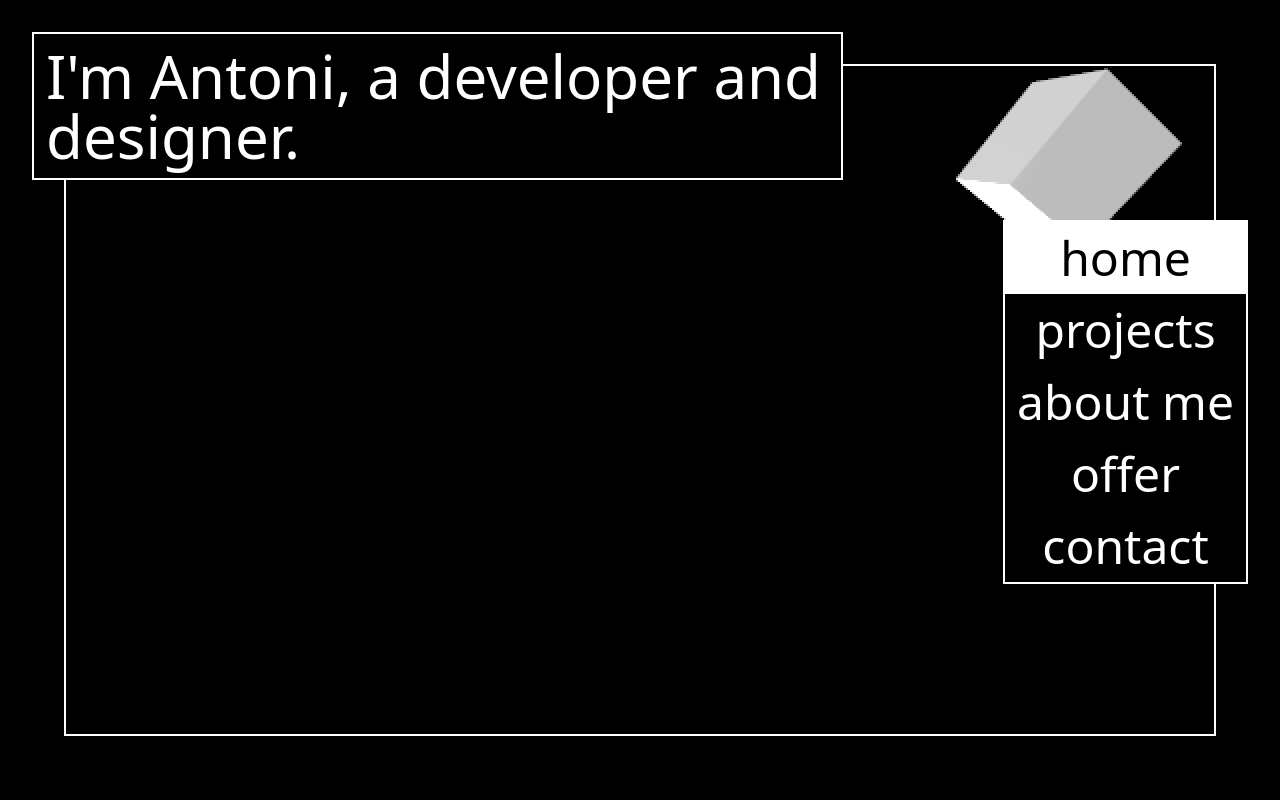
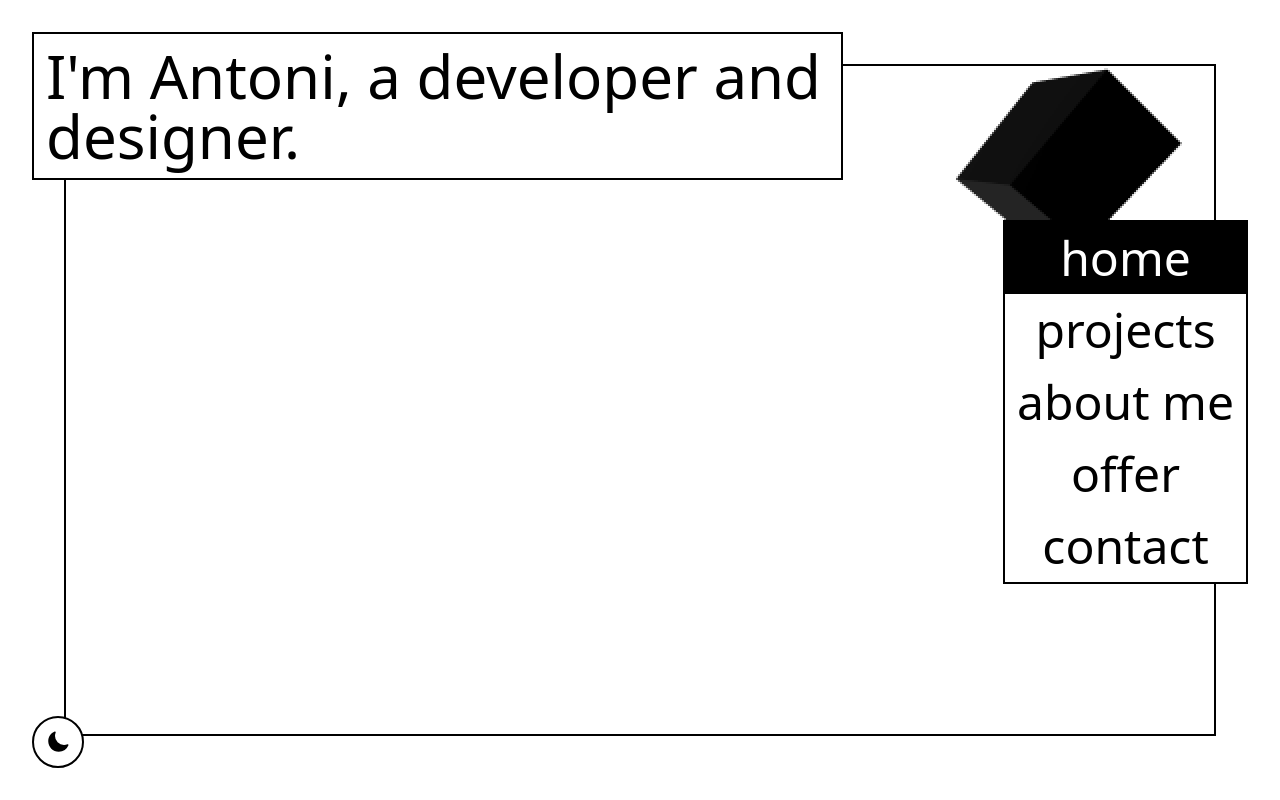
Before and after one commit to tyruji/antonidesigns, a React (Vite) app in the folder site/: page / in a window 1280 px wide. Built offline with nearby package versions, Linux system fonts and the light colour scheme.

Commit message:
Added light and dark mode

```diff
--- a/site/package.json
+++ b/site/package.json
@@ -11,6 +11,7 @@
   },
   "dependencies": {
     "@gsap/react": "^2.1.2",
+    "@heroicons/react": "^2.2.0",
     "@react-spring/three": "^10.0.1",
     "@react-three/drei": "^10.7.3",
     "@react-three/fiber": "^9.3.0",
--- a/site/src/App.jsx
+++ b/site/src/App.jsx
@@ -55,7 +55,7 @@ const SquareAnimation = ({ onAnimationComplete }) => {
         {[...Array(numSquares)].map((_, i) => (
           <div
             key={i}
-            className="absolute inset-0 square border-3 border-black"
+            className="absolute inset-0 square border-3 border-secondary"
           />
         ))}
       </div>
@@ -77,7 +77,7 @@ function App() {
   };
 
   return (
-    <div className="bg-white">
+    <div className="bg-primary">
       {!showPixels && (
         <SquareAnimation onAnimationComplete={handleSquareComplete} />
       )}
--- a/site/src/Components/AboutMeDisplay.jsx
+++ b/site/src/Components/AboutMeDisplay.jsx
@@ -31,10 +31,10 @@ export default function AboutMeDisplay({ part="header" }) {
       >
         <img
           src={src}
-          className="w-full h-auto object-contain hover:scale-120 transition cursor-pointer group-hover:translate-y-[-10px]"
+          className="ease-in-out invert dark:invert-0 w-full h-auto object-contain hover:scale-120 transition cursor-pointer group-hover:translate-y-[-10px]"
         />
 
-        <span className="text-black font-semibold max-h-0 group-hover:max-h-10 opacity-0 group-hover:opacity-100 transition-all duration-300 text-sm">
+        <span className="ease-in-out text-secondary font-semibold max-h-0 group-hover:max-h-10 opacity-0 group-hover:opacity-100 transition-all duration-300 text-sm">
           {label}
         </span>
       </a>
@@ -43,7 +43,7 @@ export default function AboutMeDisplay({ part="header" }) {
 
   if (part === "header") {
     return (
-      <div className="text-2xl sm:text-4xl md:text-5xl xl:text-6xl bg-white text-black p-8 space-y-[0.5em]">
+      <div className="transition-colors ease-in-out text-2xl sm:text-4xl md:text-5xl xl:text-6xl bg-primary text-secondary p-8 space-y-[0.5em]">
         <h1>
           Antoni Ferkaluk
         </h1>
@@ -90,11 +90,11 @@ export default function AboutMeDisplay({ part="header" }) {
   }
 
   return (
-    <div ref={containerRef} className="text-white w-fit h-1/2 flex justify-center sm:justify-start">
+    <div ref={containerRef} className="transition-colors ease-in-out text-primary w-fit h-1/2 flex justify-center sm:justify-start">
       <div className="flex flex-col justify-around text-md sm:text-2xl md:text-4xl xl:text-4xl">
         <div className="flex">
           <p>I've been programming since 14 years old, started out in game development and been growing ever since.</p>
-          <div className="px-4 text-black">
+          <div className="px-4 text-secondary">
             <ButtonSpacer />
           </div>
         </div>
--- a/site/src/Components/ButtonSpacer.jsx
+++ b/site/src/Components/ButtonSpacer.jsx
@@ -1,5 +1,5 @@
 export default function ButtonSpacer() {
-  return <div className="text-black p-3 text-xl sm:text-3xl md:text-4xl xl:text-5xl
+  return <div className="text-black/0 p-3 text-xl sm:text-3xl md:text-4xl xl:text-5xl
     inline-block
     select-none
     pointer-events-none"
--- a/site/src/Components/OfferDisplay.jsx
+++ b/site/src/Components/OfferDisplay.jsx
@@ -23,7 +23,7 @@ export default function OfferDisplay({ part="header" }) {
 
   if (part === "header") {
     return (
-      <div className="text-2xl sm:text-4xl md:text-5xl xl:text-6xl bg-white text-black p-8 space-y-[0.5em]">
+      <div className="transition-colors ease-in-out text-2xl sm:text-4xl md:text-5xl xl:text-6xl bg-primary text-secondary p-8 space-y-[0.5em]">
         <h1>
           My Approach
         </h1>
@@ -33,7 +33,7 @@ export default function OfferDisplay({ part="header" }) {
   }
 
   return (
-    <div ref={containerRef} className="text-white w-fit flex h-full justify-center sm:justify-start">
+    <div ref={containerRef} className="transition-colors ease-in-out text-primary w-fit flex h-full justify-center sm:justify-start">
       <div className="flex flex-col justify-center md:justify-end text-sm sm:text-xl md:text-xl md:w-3/4 xl:w-full xl:text-xl space-y-[1em]">
 
         <div className="flex items-center">
--- a/site/src/Components/PixelTransition.jsx
+++ b/site/src/Components/PixelTransition.jsx
@@ -58,7 +58,7 @@ export default function PixelTransition({ onComplete }) {
       {pixels.map((sq) => (
         <div
           key={sq.id}
-          className="pixel bg-white"
+          className="pixel bg-primary"
           style={{
             position: "absolute",
             width: `${sq.width}px`,
--- /dev/null
+++ b/site/src/Components/ThemeToggle.jsx
@@ -0,0 +1,17 @@
+import { SunIcon, MoonIcon } from '@heroicons/react/24/solid'
+
+export default function ThemeToggle({ theme, toggleTheme }) {
+  return (
+    <button
+      onClick={toggleTheme}
+      className="p-3 bg-secondary border-2 border-primary rounded-full cursor-pointer
+                 hover:bg-primary hover:text-secondary transition-colors duration-500"
+    >
+      {theme === "dark" ? (
+        <SunIcon className="h-6 w-6 text-primary transition-transform duration-500 rotate-0" />
+      ) : (
+        <MoonIcon className="h-6 w-6 text-primary transition-transform duration-500 rotate-0" />
+      )}
+    </button>
+  )
+}
--- a/site/src/Pages/HomePage.jsx
+++ b/site/src/Pages/HomePage.jsx
@@ -8,10 +8,27 @@ import ContactDisplay from "../Components/ContactDisplay.jsx";
 import OfferDisplay from "../Components/OfferDisplay.jsx";
 import ButtonSpacer from "../Components/ButtonSpacer.jsx";
 import SectionWrapper from "../Components/SectionWrapper.jsx";
+import ThemeToggle from "../Components/ThemeToggle.jsx";
 
 export default function HomePage({ throwCube=true }) {
   const [section, setSection] = useState("home");
   const [projectId, setProjectId] = useState(0);
+  const [theme, setTheme] = useState("light"); // default dark
+
+  // Apply or remove "dark" class on html tag
+  useEffect(() => {
+    const root = document.documentElement;
+    if (theme === "dark") {
+      root.classList.add("dark");
+    } else {
+      root.classList.remove("dark");
+    }
+  }, [theme]);
+
+  function toggleTheme() {
+    setTheme(theme === "dark" ? "light" : "dark");
+  }
+
 
   function Button({ children, onClick }) {
     return (
@@ -19,8 +36,8 @@ export default function HomePage({ throwCube=true }) {
         onClick={onClick}
         className="
           w-full p-3
-          text-xl sm:text-3xl md:text-4xl xl:text-5xl
-          text-white bg-black hover:text-black hover:bg-white
+          text-xl sm:text-3xl md:text-4xl xl:text-5xl transition-colors ease-in-out
+          text-primary bg-secondary hover:text-secondary hover:bg-primary
           cursor-pointer"
       >
         {children}
@@ -33,10 +50,10 @@ export default function HomePage({ throwCube=true }) {
       <button
         onClick={() => setSection(option)}
         className={`
-          w-full p-3
+          w-full p-3 transition-colors ease-in-out
           text-xl sm:text-3xl md:text-4xl xl:text-5xl
-          ${section === option ? "text-black bg-white"
-           : "text-white bg-black hover:text-black hover:bg-white"}
+          ${section === option ? "text-secondary bg-primary"
+           : "text-primary bg-secondary hover:text-secondary hover:bg-primary"}
           cursor-pointer
           `
         }
@@ -47,19 +64,19 @@ export default function HomePage({ throwCube=true }) {
   }
 
   return (
-    <div className="relative flex flex-col w-full h-screen bg-black p-4 md:p-8 overflow-hidden">
+    <div className="relative flex flex-col w-full h-screen transition-colors ease-in-out bg-secondary p-4 md:p-8 overflow-hidden">
 
       {section === "home" && throwCube && (
-        <HomeScene />
+        <HomeScene isDark={theme === "dark"} />
       )}
 
       {/* Border Frame */}
       <div className="p-8 md:p-16 absolute inset-0 pointer-events-none">
-        <div className="border-2 border-white h-full" />
+        <div className="border-2 border-primary h-full" />
       </div>
 
-      <div className="relative bg-black border-2 border-white p-3 max-w-2/3">
-        <h1 className="text-2xl sm:text-4xl md:text-5xl xl:text-6xl text-white">
+      <div className="relative bg-secondary border-2 border-primary p-3 max-w-2/3">
+        <h1 className="text-2xl sm:text-4xl md:text-5xl xl:text-6xl text-primary">
           I'm Antoni, a developer and designer.
         </h1>
       </div>
@@ -72,13 +89,13 @@ export default function HomePage({ throwCube=true }) {
             {section === "projects" && (
               <div className="flex flex-col">
                 <ProjectDisplay id={projectId} part="header" />
-                <div className="flex border-2 border-r-0 border-white">
+                <div className="flex border-2 border-r-0 border-primary">
                   <Button
                     onClick={() => setProjectId(Math.max(0, projectId-1))}
-                    className="text-white">Previous</Button>
+                    className="text-primary">Previous</Button>
                   <Button
                     onClick={() => setProjectId(Math.min(projectId+1, PROJECT_COUNT-1))}
-                    className="text-white">Next</Button>
+                    className="text-primary">Next</Button>
                 </div>
               </div>
             )}
@@ -100,11 +117,11 @@ export default function HomePage({ throwCube=true }) {
           </SectionWrapper>
         </div>
 
-        <div className="px-2 w-fit bg-black border-2 border-white">
+        <div className="px-2 w-fit bg-secondary border-2 border-primary">
           <ButtonSpacer />
         </div>
 
-        <div className="absolute right-0 top-0 z-20 w-fit flex flex-col bg-black border-2 border-white">
+        <div className="absolute right-0 top-0 z-20 w-fit flex flex-col bg-secondary border-2 border-primary">
           <MenuButton />
           <MenuButton option="projects" />
           <MenuButton option="about me" />
@@ -129,6 +146,10 @@ export default function HomePage({ throwCube=true }) {
           )}
         </SectionWrapper>
       </div>
+
+      <div className="z-30 w-fit">
+        <ThemeToggle theme={theme} toggleTheme={toggleTheme} />
+      </div>
     </div>
   )
 }
--- a/site/src/index.css
+++ b/site/src/index.css
@@ -3,3 +3,15 @@
 canvas {
   touch-action: none;
 }
+
+@custom-variant dark (&:where(.dark, .dark *));
+
+@theme {
+  --color-primary: #000000;
+  --color-secondary: #FFFFFF;
+}
+
+.dark {
+  --color-primary: #FFFFFF;
+  --color-secondary: #000000;
+}
```
Also changed, not shown: site/src/Components/ContactDisplay.jsx (+3 -23 lines), site/src/Components/HomeScene.jsx (+20 -9 lines), site/src/Components/ProjectDisplay.jsx (+7 -5 lines), 1 other file (tests, documents, lock files or other folders).
